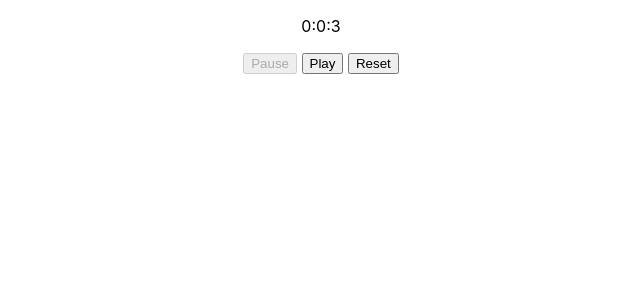
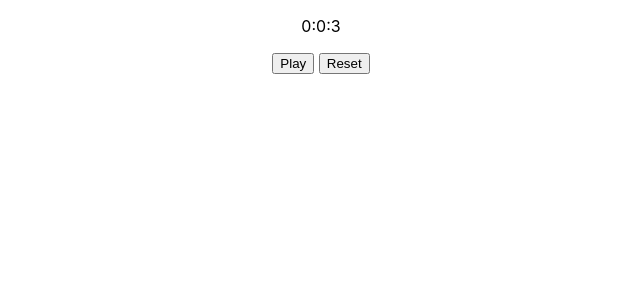
Before and after one commit to MikaelLarsson/PomodoroTimer, a React (Create React App) app: page / in a window 1280 px wide. Shown: the top 300 px of the page, without its empty margins (319-959 px from the left). Built offline with nearby package versions, Linux system fonts and the light colour scheme.

Commit message:
Continuing buttonts..

```diff
--- a/src/timer/Timer.js
+++ b/src/timer/Timer.js
@@ -50,11 +50,13 @@ class Timer extends React.Component {
     render() {
         const time = this.state.time;
         const clock = `${time.getHours()}:${time.getMinutes()}:${time.getSeconds()}`;
+        const { timerRunning } = this.state;
         return (
             <div>
                 <p>{ clock }</p>
-                <button onClick={this.pauseTimer} disabled={!this.state.timerRunning}>Pause</button>&nbsp;
-                <button onClick={this.startTimer} disabled={this.state.timerRunning}>Play</button>&nbsp;
+                <button onClick={timerRunning ? this.pauseTimer : this.startTimer}>
+                    { timerRunning ? 'Pause' : 'Play'}
+                </button>&nbsp;
                 <button onClick={this.resetTime}>Reset</button>
             </div>
         );
```
